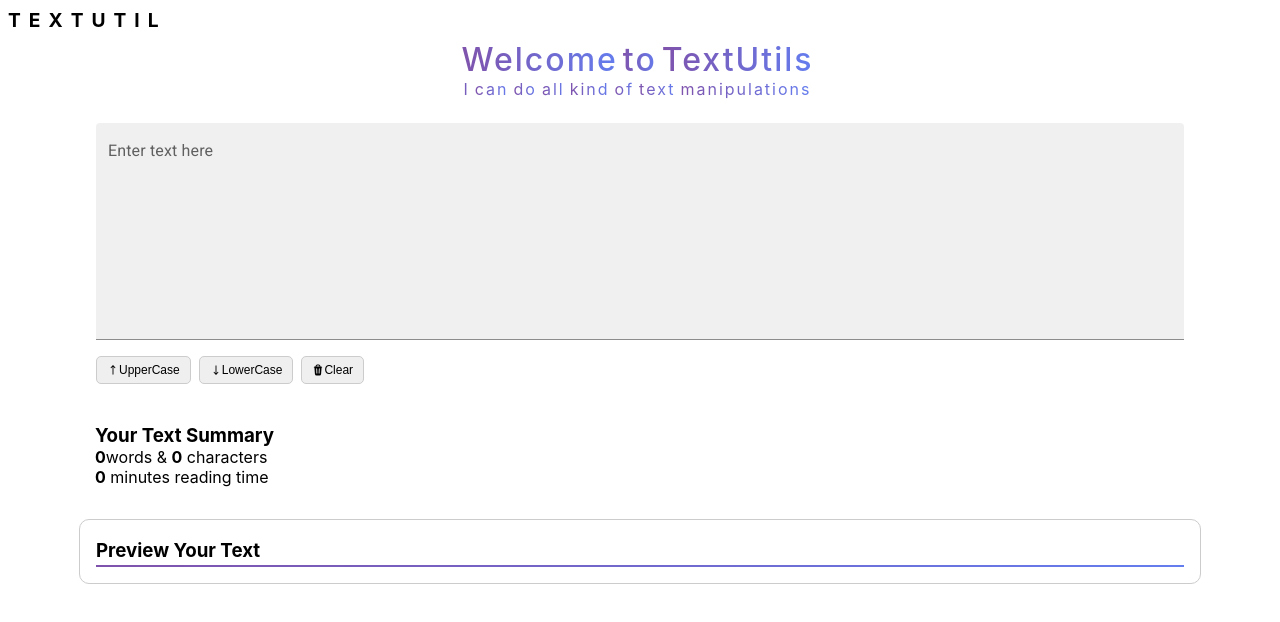
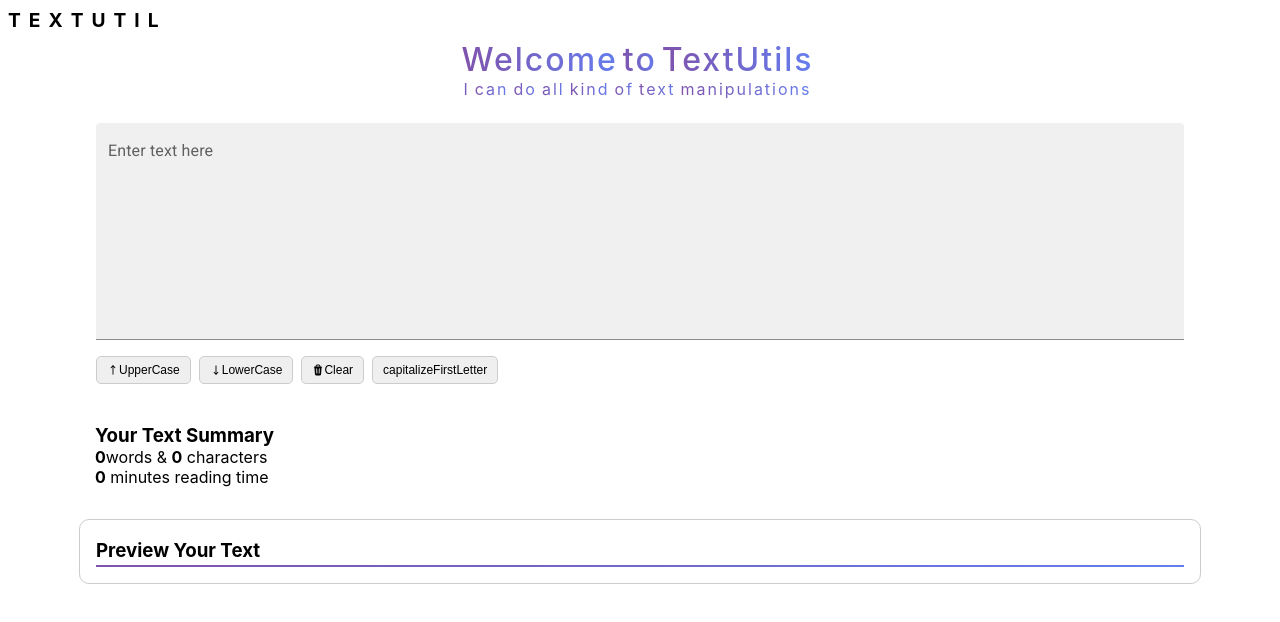
Before and after one commit to partha7978/text-utils, a React (Create React App) app: page / in a window 1280 px wide. Shown: the top 622 px of the page. Built offline with nearby package versions, Linux system fonts and the light colour scheme.

Commit message:
adding capitalize first letter button and functionality

```diff
--- a/src/components/TextArea/TextArea.js
+++ b/src/components/TextArea/TextArea.js
@@ -30,6 +30,9 @@
   }
   const clearText = () => {
     setText("");
+  }
+  const capitalizeFirstLetter = () => {
+    setText(text.split(" ").map(word => word.charAt(0).toUpperCase() + word.slice(1)).join(" "));
   }
   return (
     <div className="container">
@@ -71,6 +74,9 @@
             </svg>
           Clear
           </button>
+          <button onClick = {capitalizeFirstLetter}>
+            capitalizeFirstLetter
+          </button>
         </div>
         <div className="alertMsg">
           <div style={{display: alertStatus}}>
```
